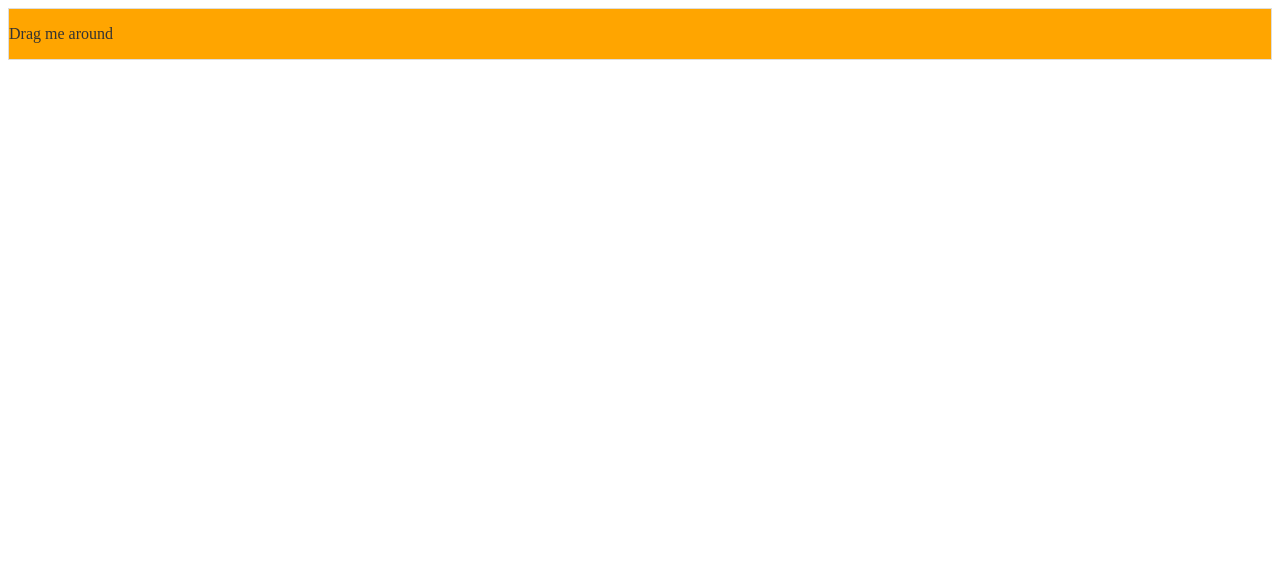
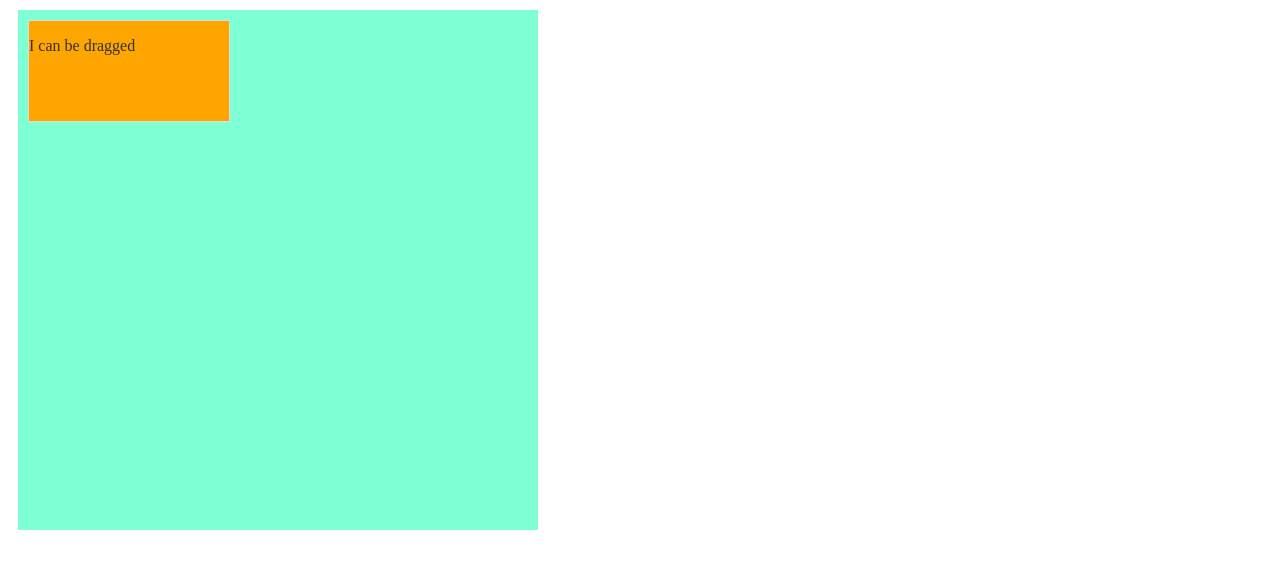
Before and after one commit to heki09/WebDev, a plain HTML site: page 4-jquery/jquery_test.html in a window 1280 px wide. Drawn offline with Linux system fonts and the light colour scheme.

Commit message:
dragable_ap_test

```diff
--- a/4-jquery/jquery_test.html
+++ b/4-jquery/jquery_test.html
@@ -5,9 +5,16 @@
     <title>jquery_test</title>
     <link href="jquery-ui/jquery-ui.css" rel="stylesheet">
     <style type="text/css">
+        #big_div{
+            width :500px;
+            height : 500px;
+            background-color: aquamarine;
+            margin:10px;
+            padding: 10px;
+        }
         #draggable{
-            width:"200px";
-            height:"100px";
+            width:200px;
+            height:100px;
             background-color: orange;
         }
 
@@ -23,20 +30,19 @@
 
 
 
-    <script type="text/javascript">
-        $( function() {
-    $( "#draggable" ).draggable();
+    <script type="text/javascript">     </script>
+
+        <script>
+  $( function() {
+    //$( "#draggable" ).draggable({ axis: "y" });
+    $( "#draggable" ).draggable({ containment: "parent" });
   } );
-        var rejex = /Is/i;
-        var str = "YEAH is";
-        var result = str.match(rejex);
-        alert(result);
-     </script>
-
-    <div id="draggable" class="ui-widget-content">
-  <p>Drag me around</p>
+  </script>
+    <div id="big_div">
+    <div id="draggable" class="draggable ui-widget-content">
+  <p>I can be dragged </p>
 </div>
-
+</div>
 
 
 
```
